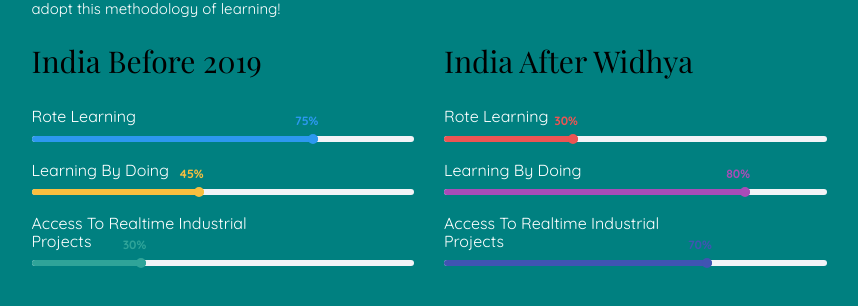
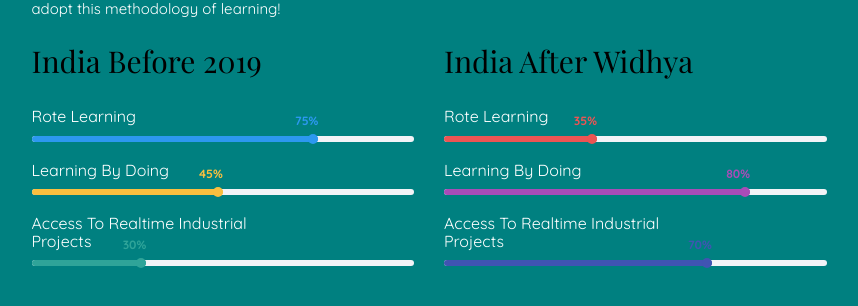
Before and after one commit to WidhyaOrg/WidhyaOrg.github.io, a Flask app: page / in a window 1280 px wide. Shown: the part 3184-3490 px from the top of the page, without its empty margins (361-1219 px from the left). Run offline with Flask 2, Linux system fonts and the light colour scheme; some libraries are stand-ins or nearby versions; some web fonts are replaced.

Commit message:
minor fixes

```diff
--- a/templates/index.html
+++ b/templates/index.html
@@ -292,9 +292,9 @@
 							<div class="progress-wrap">
 								<h3 style="color:white;">Rote Learning</h3>
 								<div class="progress">
-								 	<div class="progress-bar color-2" role="progressbar" aria-valuenow="35"
-								  	aria-valuemin="0" aria-valuemax="100" style="width:35%">
-								    <span>30%</span>
+								 	<div class="progress-bar color-2" role="progressbar" aria-valuenow="40"
+								  	aria-valuemin="0" aria-valuemax="100" style="width:40%">
+								    <span>35%</span>
 								  	</div>
 								</div>
 							</div>
@@ -303,8 +303,8 @@
 							<div class="progress-wrap">
 								<h3 style="color:white;">Learning By Doing</h3>
 								<div class="progress">
-								 	<div class="progress-bar color-3" role="progressbar" aria-valuenow="45"
-								  	aria-valuemin="0" aria-valuemax="100" style="width:45%">
+								 	<div class="progress-bar color-3" role="progressbar" aria-valuenow="50"
+								  	aria-valuemin="0" aria-valuemax="100" style="width:50%">
 								    <span>45%</span>
 								  	</div>
 								</div>
```
